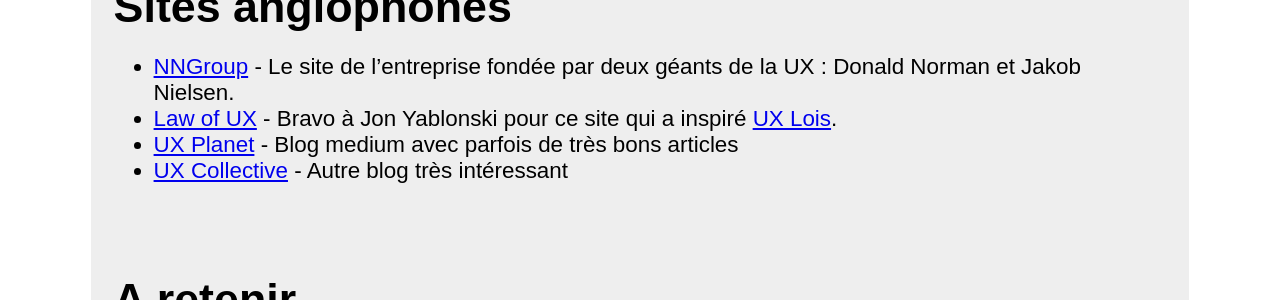
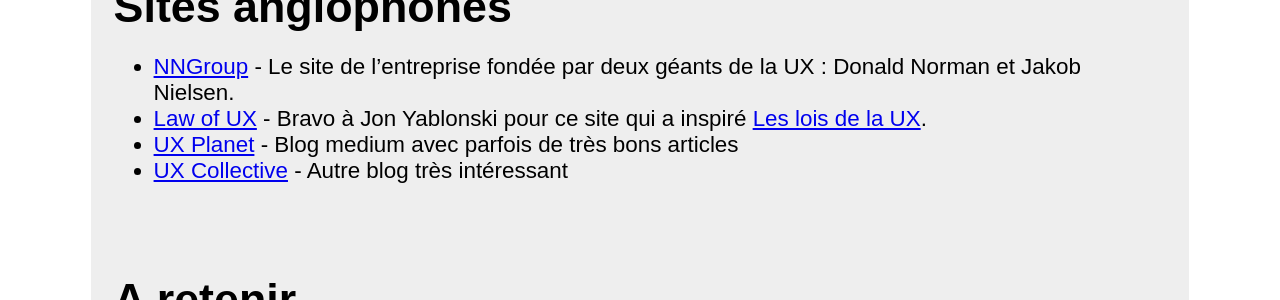
Before and after one commit to ux-lois/ux-lois.github.io, a Jekyll site: the page built from docs/_cards/99-webography.md, in a window 1280 px wide. Shown: the part 1008-1308 px from the top of the page. Built offline with Jekyll 4.4.1, drawn with Linux system fonts in a browser that asks for light colours; nearby versions of some CDN libraries; a script that is not in the unit is left out.

Commit message:
dev: added icons

```diff
--- a/docs/_cards/99-webography.md
+++ b/docs/_cards/99-webography.md
@@ -15,7 +15,7 @@ class: webography
 # Sites anglophones
 
 - [NNGroup](https://www.nngroup.com/) - Le site de l'entreprise fondée par deux géants de la UX : Donald Norman et Jakob Nielsen.
-- [Law of UX](https://lawsofux.com/) - Bravo à Jon Yablonski pour ce site qui a inspiré [UX Lois](https://ux-lois.github.io).
+- [Law of UX](https://lawsofux.com/) - Bravo à Jon Yablonski pour ce site qui a inspiré [Les lois de la UX](https://ux-lois.github.io).
 - [UX Planet](https://uxplanet.org/) - Blog medium avec parfois de très bons articles
 - [UX Collective](https://uxdesign.cc/) - Autre blog très intéressant
 
--- a/docs/_includes/header.html
+++ b/docs/_includes/header.html
@@ -1,4 +1,6 @@
 <header>
-  <a href="." aria-label="UX Lois : Accueil"> {% include logo.svg %} </a>
+  <a href="." aria-label="Les lois de la UX : Accueil">
+    {% include logo.svg %}
+  </a>
   <div class="ugly-theme"></div>
 </header>
```
Also changed, not shown: docs/assets/images/favicon.svg.
